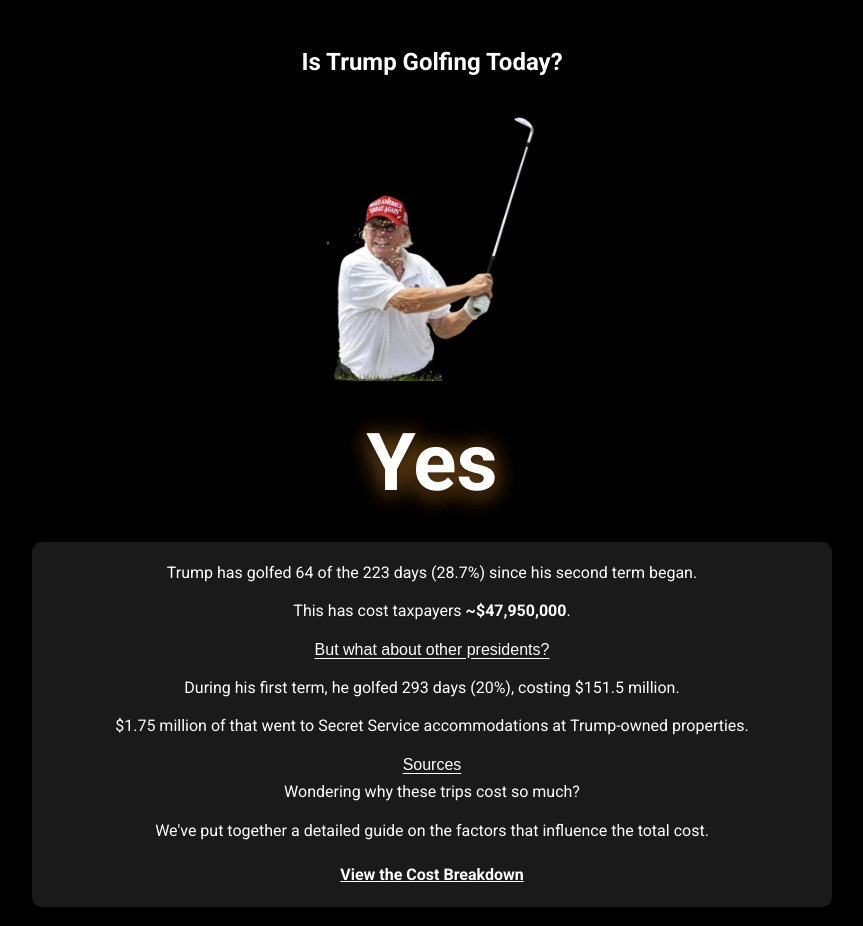
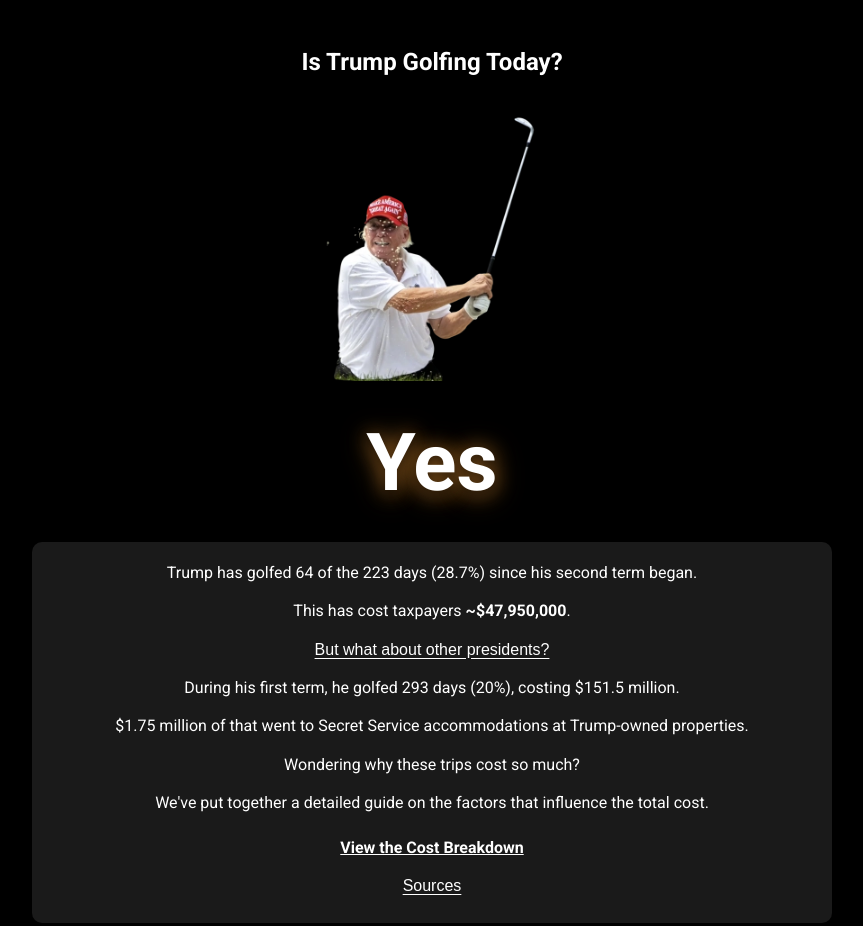
Before and after one commit to soyboi1312/istrumpgolfing.today, a Next.js app: page / in a window 1280 px wide. Shown: the top 926 px of the page, without its empty margins (208-1071 px from the left). Built offline with nearby package versions, Linux system fonts and the light colour scheme.

Commit message:
Update index.tsx

```diff
--- a/pages/index.tsx
+++ b/pages/index.tsx
@@ -355,6 +355,16 @@ const Home: React.FC<HomeProps> = ({
                 Trump-owned properties.
               </p>
 
+              <p>
+                  Wondering why these trips cost so much?
+              </p>
+              <p>
+                  We've put together a detailed guide on the factors that influence the total cost.
+                  <br/><br/>
+                  <Link href="/cost-breakdown"><a className={styles.costInfoLink}>View the Cost Breakdown</a></Link>
+              </p>
+
+              {/* MOVED BLOCK STARTS HERE */}
               <div className={styles.sourceButtonContainer}>
                 <button
                   className={styles.sourceButton}
@@ -412,15 +422,8 @@ const Home: React.FC<HomeProps> = ({
                   </div>
                 )}
               </div>
+              {/* MOVED BLOCK ENDS HERE */}
 
-              <p>
-                    Wondering why these trips cost so much?
-              </p>
-                <p>
-                    We've put together a detailed guide on the factors that influence the total cost.
-                    <br/><br/>
-                    <Link href="/cost-breakdown"><a className={styles.costInfoLink}>View the Cost Breakdown</a></Link>
-              </p>
             </div>
           </>
         ) : (
```
